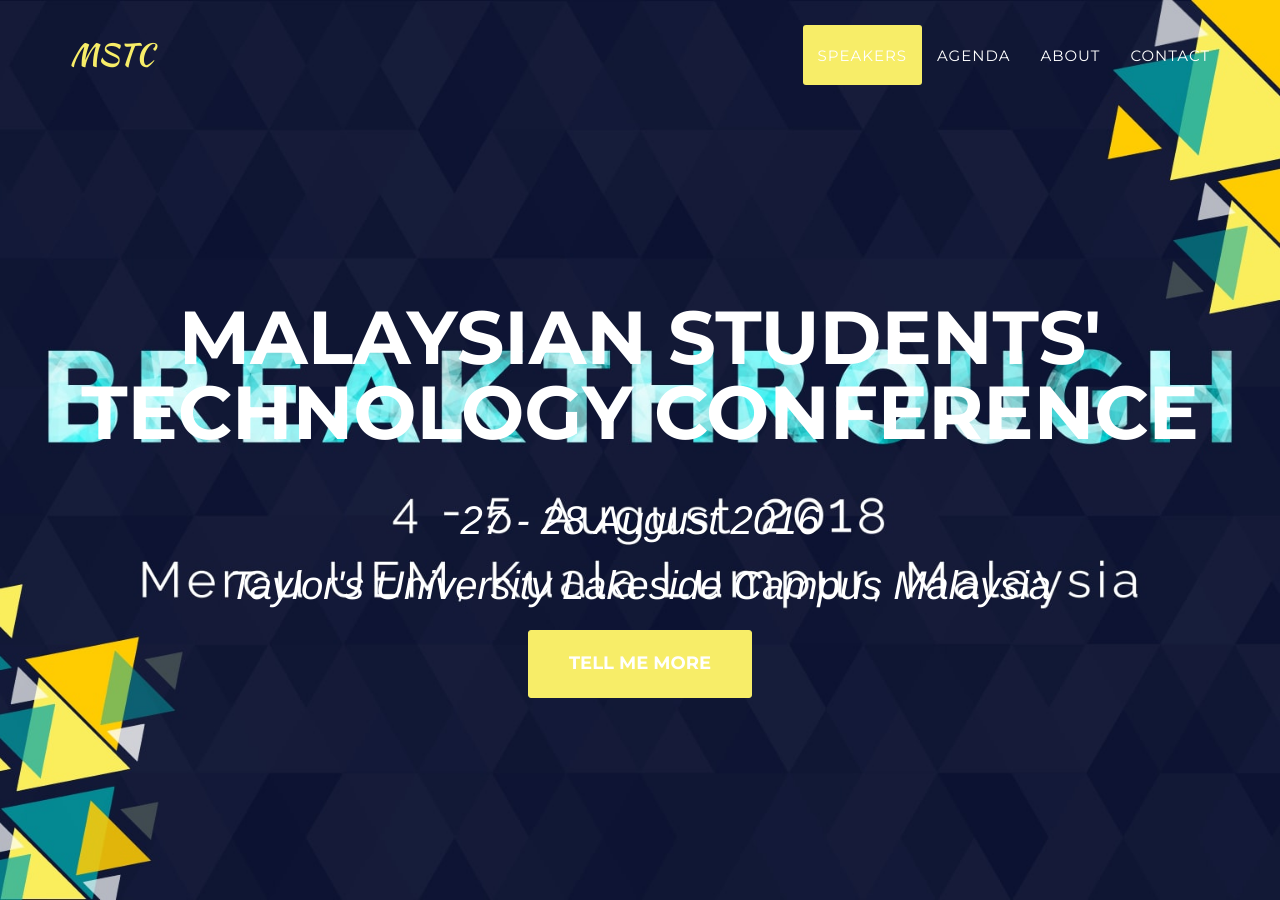
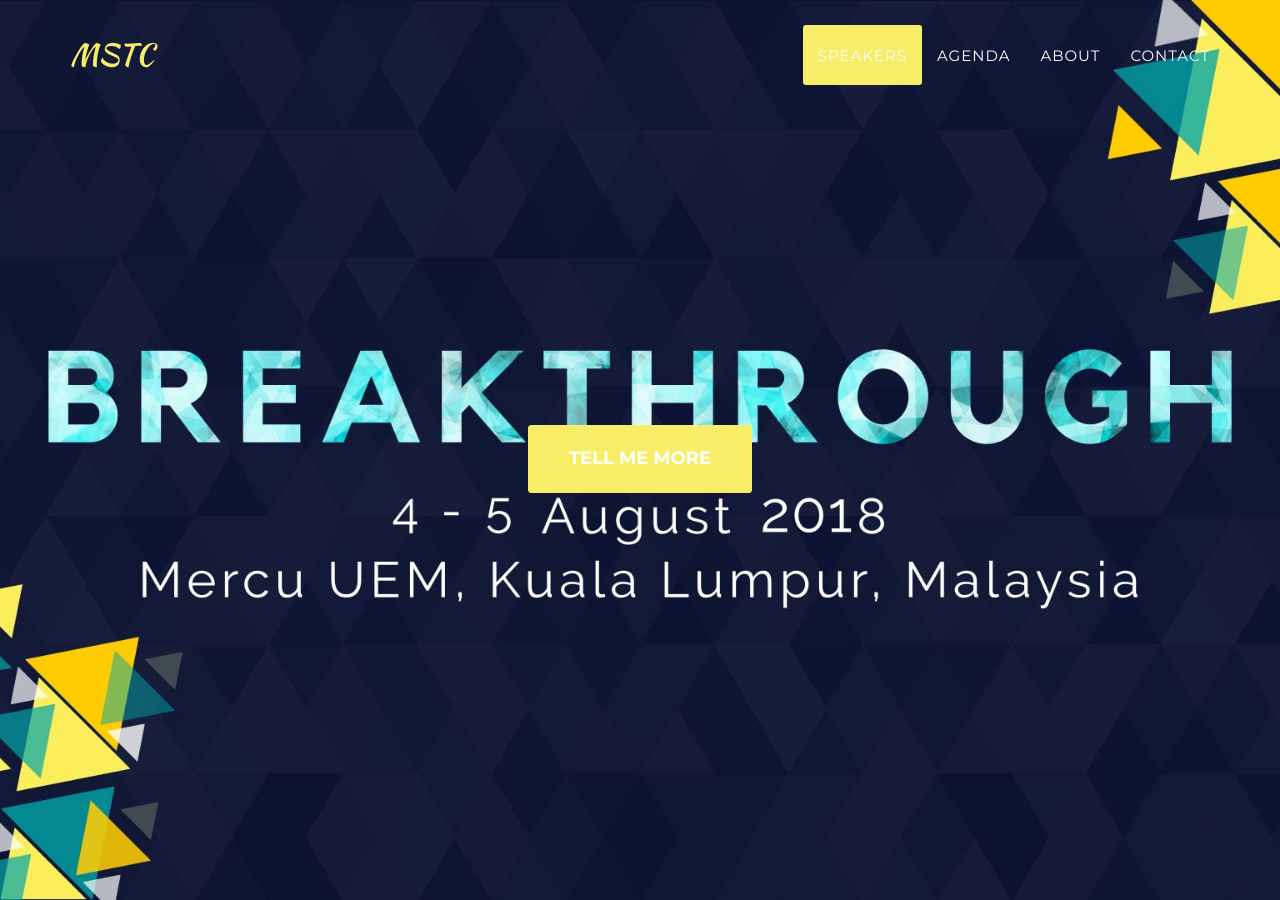
Before and after one commit to mstc18/mstc18.github.io, a Jekyll site: the page built from _2016_pages/index.html, in a window 1280 px wide and 900 px high. Built offline with Jekyll 4.4.1, drawn with Linux system fonts in a browser that asks for light colours; some web fonts are replaced.

Commit message:
fix 2016 link font color and content

```diff
--- a/_includes/2017_data/contact.html
+++ b/_includes/2017_data/contact.html
@@ -3,7 +3,7 @@
             <div class="row">
                 <div class="col-lg-12 text-center">
                     <h2 class="section-heading">Contact Us</h2>
-                    <h3 class="section-subheading text-muted">We will do our best to answer your request as soon as possible. You may send us your request via <a href="https://www.facebook.com/malaysianstudentstechnologyconference">Facebook Message</a></h3>
+                    <h3 style="color:white;" class="section-subheading text-muted">We will do our best to answer your request as soon as possible. You may send us your request via <a href=" https://www.facebook.com/malaysianstudentstechnologyconference">Facebook Message</a></h3>
                 </div>
             </div>
             <div class="row">
--- a/_includes/2017_data/intro.html
+++ b/_includes/2017_data/intro.html
@@ -10,7 +10,7 @@
             <iframe src="https://www.facebook.com/plugins/video.php?href=https%3A%2F%2Fwww.facebook.com%2Fmalaysianstudentstechnologyconference%2Fvideos%2F1850309751934005%2F&show_text=0&width=560" width="560" height="315" style="border:none;overflow:hidden" scrolling="no" frameborder="0" allowTransparency="true" allowFullScreen="true"></iframe></div>
             <div class="row container">
                 <p>Antecedents instalments of Malaysian Students Technology Conference (MSTC) have been breakthrough
-                by their own rights; the first being the pioneer and the <a href="https://msiastc.github.io">second</a> being the innovator. MSTC has and always will be a platform to congregate motivated students who are passionate about current and future technology and its impact on society. In the third instalment this year,
+                by their own rights; the <a style="color: #04a5aa;" href="/2016">first</a> being the pioneer and the <a style="color: #04a5aa;" href="https://msiastc.github.io">second</a> being the innovator. MSTC has and always will be a platform to congregate motivated students who are passionate about current and future technology and its impact on society. In the third instalment this year,
                 we are shaping the conference to be interactive and impactful; coherent to our desire to be one of the most
                 transformative and distruptive events happening in our world nowadays. As the Fourth Industrial Revolution is
                 changing the world we know today, breakthroughs are being forged right in the very heart of the revolution. We are
@@ -19,7 +19,7 @@
                 </p>
 
                 <p><b>Meor Muhammad Hakeem</b><br>
-                    Executive Coordinator of <a href="/about#MSTC">MSTC</a> 2018<br>
+                    Executive Coordinator of <a style="color: #04a5aa;"href="/about#MSTC">MSTC</a> 2018<br>
                     University of Alberta
                 </p>
 
--- a/_layouts/2016_home.html
+++ b/_layouts/2016_home.html
@@ -12,9 +12,9 @@
     <header>
         <div class="container">
             <div class="intro-text">
-                <div class="intro-heading">Malaysian Students' Technology Conference<br></div>
-                <div class="intro-lead-in">27 - 28 August 2016</div>
-                <div class="intro-lead-in">Taylor's University Lakeside Campus Malaysia</div>
+                <div class="intro-heading"><br></div>
+                <div class="intro-lead-in"></div>
+                <div class="intro-lead-in"></div>
                 <a href="#intro" class="page-scroll btn btn-xl">Tell Me More</a>
             </div>
         </div>
```
Also changed, not shown: 3 other files.
